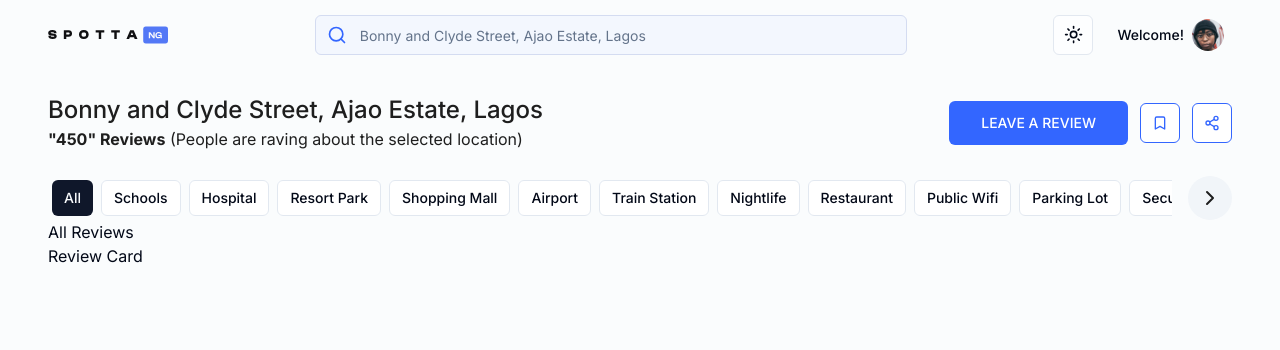
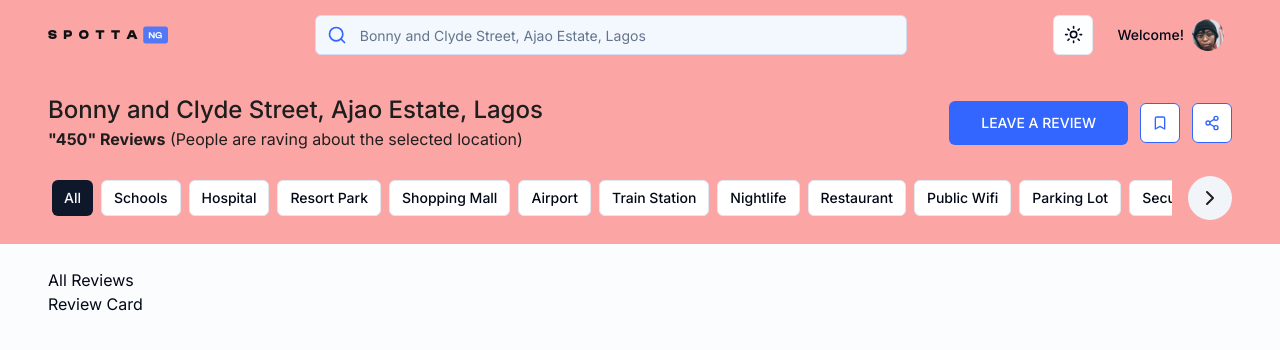
Before and after one commit to DevIsraelHub/spotta, a Next.js app: page /reviews in a window 1280 px wide. Shown: the top 350 px of the page. Built offline with nearby package versions, Linux system fonts and the light colour scheme.

Commit message:
made the header scrollable nav scrollbar width hidden

```diff
--- a/src/app/(main)/layout.tsx
+++ b/src/app/(main)/layout.tsx
@@ -1,6 +1,7 @@
 import type { Metadata } from "next";
 import { site } from "@/constants/index";
 import Navbar from "@/components/Navbar";
+import Header from "@/components/Header";
 
 
 export const metadata: Metadata = {
@@ -11,9 +12,12 @@ const layout = ({ children }: Readonly<{
   children: React.ReactNode
 }>) => {
   return (
-    <main className="w-full h-screen mx-auto flex flex-col items-center justify-start max-w-[1300px]">
-      <Navbar />
-      <section className="w-full py-6 px-4 md:px-6 lg:px-12">
+    <main className="w-full h-screen mx-auto flex flex-col items-center justify-start">
+      <header className="w-full bg-red-300">
+        <Navbar />
+        <Header />
+      </header>
+      <section className="w-full py-6 px-4 md:px-6 lg:px-12 max-w-[1300px]">
         {children}
       </section>
     </main>
--- a/src/components/Header/index.tsx
+++ b/src/components/Header/index.tsx
@@ -9,7 +9,7 @@ import PlacedCategory from "../PlacedCategory"
 const Header = () => {
   const [selectedPlace, setSelectedPlace] = useState(places[0])
   return (
-    <header className="space-y-6">
+    <div className="space-y-6 py-6 px-4 md:px-6 lg:px-12 max-w-[1400px] mx-auto">
       <div className="flex items-center justify-between">
         <div className="leading-relaxed">
           <h2 className="text-brandText text-2xl font-medium">Bonny and Clyde Street, Ajao Estate, Lagos</h2>
@@ -33,7 +33,7 @@ const Header = () => {
         selectedPlace={selectedPlace}
         setSelectedPlace={setSelectedPlace}
       />
-    </header>
+    </div>
   )
 }
 
--- a/src/components/PlacedCategory/index.tsx
+++ b/src/components/PlacedCategory/index.tsx
@@ -14,7 +14,11 @@ const PlacedCategory = ({ places, selectedPlace, setSelectedPlace }: CategoryPro
   return (
     <div className="flex items-center justify-between gap-x-4 w-full">
       <div
-        className="flex items-center gap-x-2 w-[95%] overflow-hidden px-1 overflow-x-scroll"
+        className="flex items-center gap-x-2 w-[95%] scrollbar-hide overflow-hidden px-1 overflow-x-scroll"
+        style={{
+          scrollbarWidth: "none",
+          msOverflowStyle: "none",
+        }}
       >
         {places.map((place, index) => (
           <Button
--- a/src/modules/ReviewPage/index.tsx
+++ b/src/modules/ReviewPage/index.tsx
@@ -4,13 +4,10 @@ import React from 'react'
 
 const ReviewPage = () => {
   return (
-    <div>
-      <Header />
-      <div>
-        <h1>All Reviews</h1>
-        <ReviewCard />
-      </div>
-    </div>
+    <>
+      <h1>All Reviews</h1>
+      <ReviewCard />
+    </>
   )
 }
 
```
Also changed, not shown: src/app/globals.css (line endings or trailing spaces).
